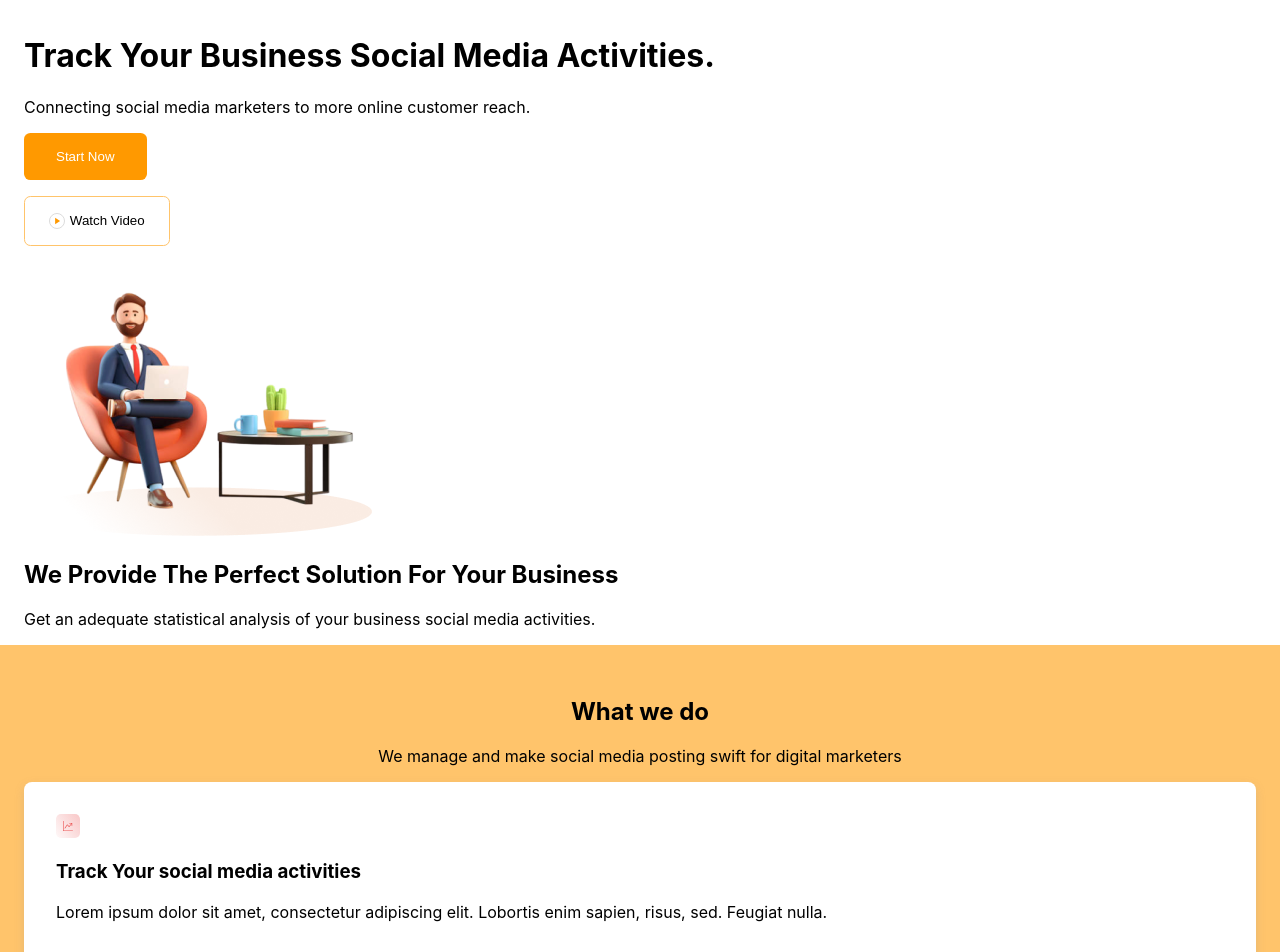
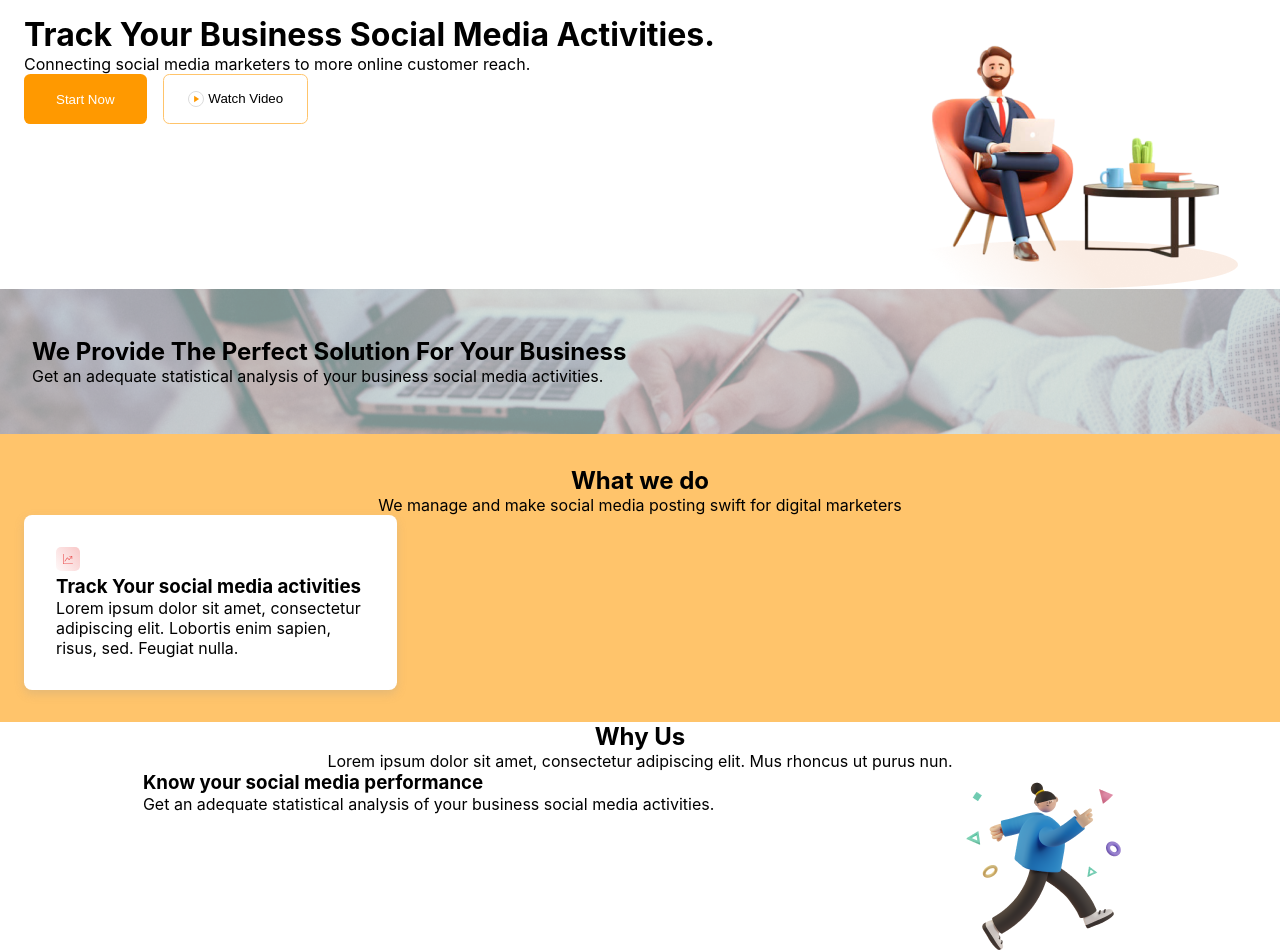
Before and after one commit to t-bello7/dash, a Next.js app: page / in a window 1280 px wide. Shown: the part 80-1032 px from the top of the page. Built offline with nearby package versions, Linux system fonts and the light colour scheme.

Commit message:
align items properly in desktop mode

```diff
--- a/pages/index.js
+++ b/pages/index.js
@@ -8,21 +8,25 @@ export default function Home() {
   return (
     <RootLayout>
       <main className='container'>
-        <div>
+        <div className={styles.track}>
           <div>
             <h1>Track Your Business Social Media Activities.</h1>
             <p>Connecting social media marketers to more online customer reach.</p>
+            <div className={styles.track__buttons}>
             <button type="button" className='btn-primary'>Start Now </button>
-            <button type="button" className='btn-secondary mg-1'>
+            <button type="button" className='btn-secondary'>
               <img src="./play.svg" alt="play-icon" />
               Watch Video
             </button>
+            </div>
           </div>
           <img src="./img/man.png" alt="man-img" />
         </div>
-        <div className={styles.perfect_solution}>
-          <h2>  We Provide The Perfect Solution For Your Business</h2>
-          <p> Get an adequate statistical analysis of your business social media activities. </p>
+        <div className={styles.perfect}>
+          <div>
+            <h2>  We Provide The Perfect Solution For Your Business</h2>
+            <p> Get an adequate statistical analysis of your business social media activities. </p>
+          </div>
         </div>
         <div className={styles.bg__yellow}>
           <h2>What we do</h2>
@@ -35,11 +39,11 @@ export default function Home() {
 
         </div>
 
-        <div className={styles.center}>
+        <div className={styles.center }>
           <h2>Why Us</h2>
           <p>Lorem ipsum dolor sit amet, consectetur adipiscing elit. Mus rhoncus ut purus nun. </p>
         </div>
-        <div className={styles.center}>
+        <div className={`${styles.center} ${styles.reason}`}>
           <div>
             <h3>Know your social media performance</h3>
             <p>Get an adequate statistical analysis of your business social media activities.</p>
@@ -47,14 +51,14 @@ export default function Home() {
           <img src="./img/saly-22.png" alt="sally managing" />
 
         </div>
-        <div className={styles.center}>
+        <div className={`${styles.center} ${styles.reason}`}>
           <div>
             <h3>Plan and schedule your posts.</h3>
             <p>Get an adequate statistical analysis of your business social media activities.</p>
           </div>
           <img src="./img/saly-10.png" alt="sally schduleing" />
         </div>
-        <div className={styles.center}>
+        <div className={`${styles.center} ${styles.reason}`}>
           <div>
             <h3>Respond to Comments Swiftly</h3>
             <p>Get an adequate statistical analysis of your business social media activities.</p>
--- a/styles/CardItem.module.css
+++ b/styles/CardItem.module.css
@@ -4,4 +4,5 @@
     border-radius: 0.5rem;
     padding: 2rem;
     box-shadow: 0px 4px 10px rgba(153, 153, 153, 0.25);
+    width:37ch;
 }
--- a/styles/Index.module.css
+++ b/styles/Index.module.css
@@ -1,7 +1,3 @@
-.perfect_solution {
-    /* background-image: url(); */
-}
-
 .bg__yellow {
     background-color: var(--clr-secondary-1);
     text-align: center;
@@ -11,3 +7,40 @@
 .center {
     text-align: center;
 }
+
+.track__buttons > :last-child {
+    margin-top: 1rem;
+}
+
+@media (min-width: 769px) {
+    .track{
+        display: flex;
+        justify-content: space-between;
+    }
+
+    .track__buttons{
+        display: flex;
+        gap: 1rem;
+    }
+    .track__buttons > :last-child {
+        margin: 0;
+    }
+    .perfect{
+        background-image: url('/img/perfect-bg.png');
+        background-size: cover;
+        padding: 0;
+    }
+    .perfect > :last-child{
+        background-color: rgba(255,255,255,0.5);
+        position: relative;
+        top: 0;
+        left: 0;
+        padding-block: 3rem;
+        padding-inline: 2rem;
+    }
+    .reason{
+        display: flex;
+        justify-content: space-around;
+        text-align: left;
+    }
+}
--- a/styles/globals.css
+++ b/styles/globals.css
@@ -36,6 +36,7 @@ a {
 
 * {
   box-sizing: border-box;
+  margin: 0;
 }
 
 li,
@@ -45,7 +46,7 @@ ul {
   margin: 0;
 }
 
-.container > * {
+.container > *  {
  padding-inline: 1.5rem;
 }
 
```
Also changed, not shown: public/img/perfect-bg.png (added), public/img/pro-bg.png (deleted).
